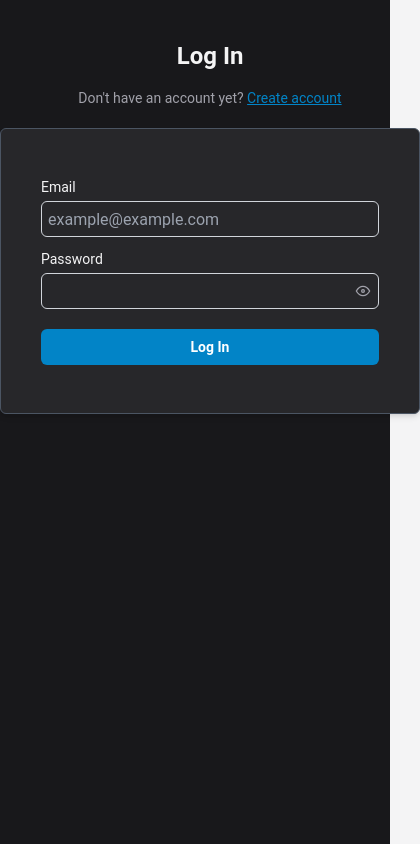
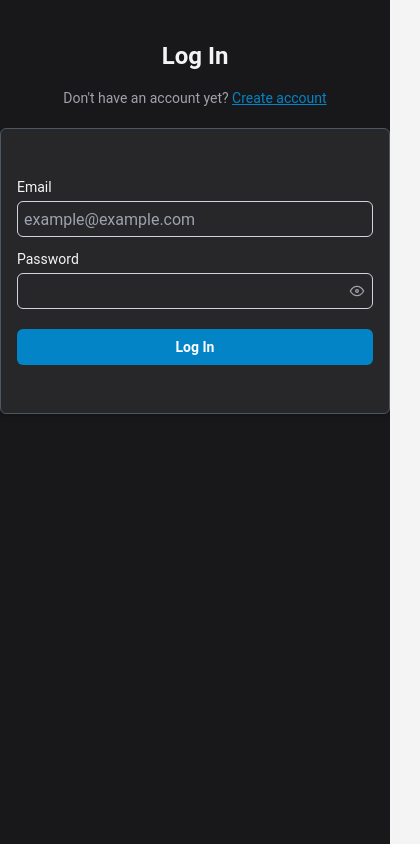
Before and after one commit to f4hr/kanban, a React (Vite) app: page /login in a window 390 px wide. Shown: the whole page, 420 px wide, since content can reach past the window. Built offline with nearby package versions, Linux system fonts and the light colour scheme; no server answers.

Commit message:
chore(components): add responsive styles to Login and Signup forms

```diff
--- a/src/components/CommonUserForm/CommonUserForm.css
+++ b/src/components/CommonUserForm/CommonUserForm.css
@@ -1,4 +1,6 @@
 .user-form__main {
-  @apply px-10 py-12 mt-5 border border-border-200 rounded-md shadow-md
-  dark:border-border-600 dark:bg-main-800;
+  @apply py-12 mt-5 border border-border-200 rounded-md shadow-md
+  dark:border-border-600 dark:bg-main-800
+  max-sm:px-4
+  sm:px-10;
 }
--- a/src/pages/Login/Login.tsx
+++ b/src/pages/Login/Login.tsx
@@ -3,5 +3,5 @@ import React from 'react';
 import { LoginForm } from '../../features/LoginForm';
 
 export function Login() {
-  return <LoginForm className="py-10 ml-auto mr-auto w-[420px]" />;
+  return <LoginForm className="py-10 ml-auto mr-auto sm:w-[420px]" />;
 }
--- a/src/pages/Signup/Signup.tsx
+++ b/src/pages/Signup/Signup.tsx
@@ -3,5 +3,5 @@ import React from 'react';
 import { SignupForm } from '../../features/SignupForm';
 
 export function Signup() {
-  return <SignupForm className="py-10 ml-auto mr-auto w-[420px]" />;
+  return <SignupForm className="py-10 ml-auto mr-auto sm:w-[420px]" />;
 }
```
